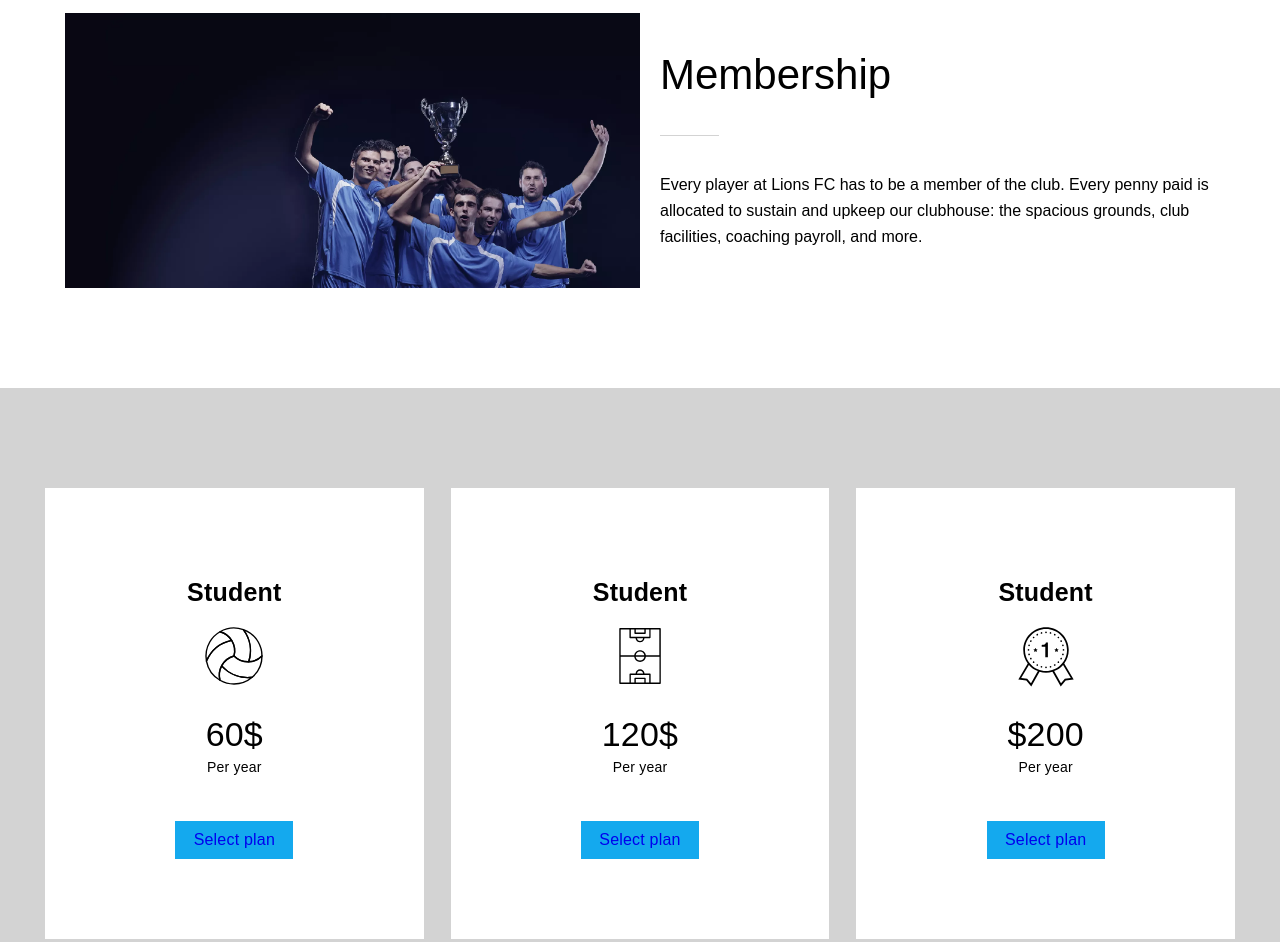
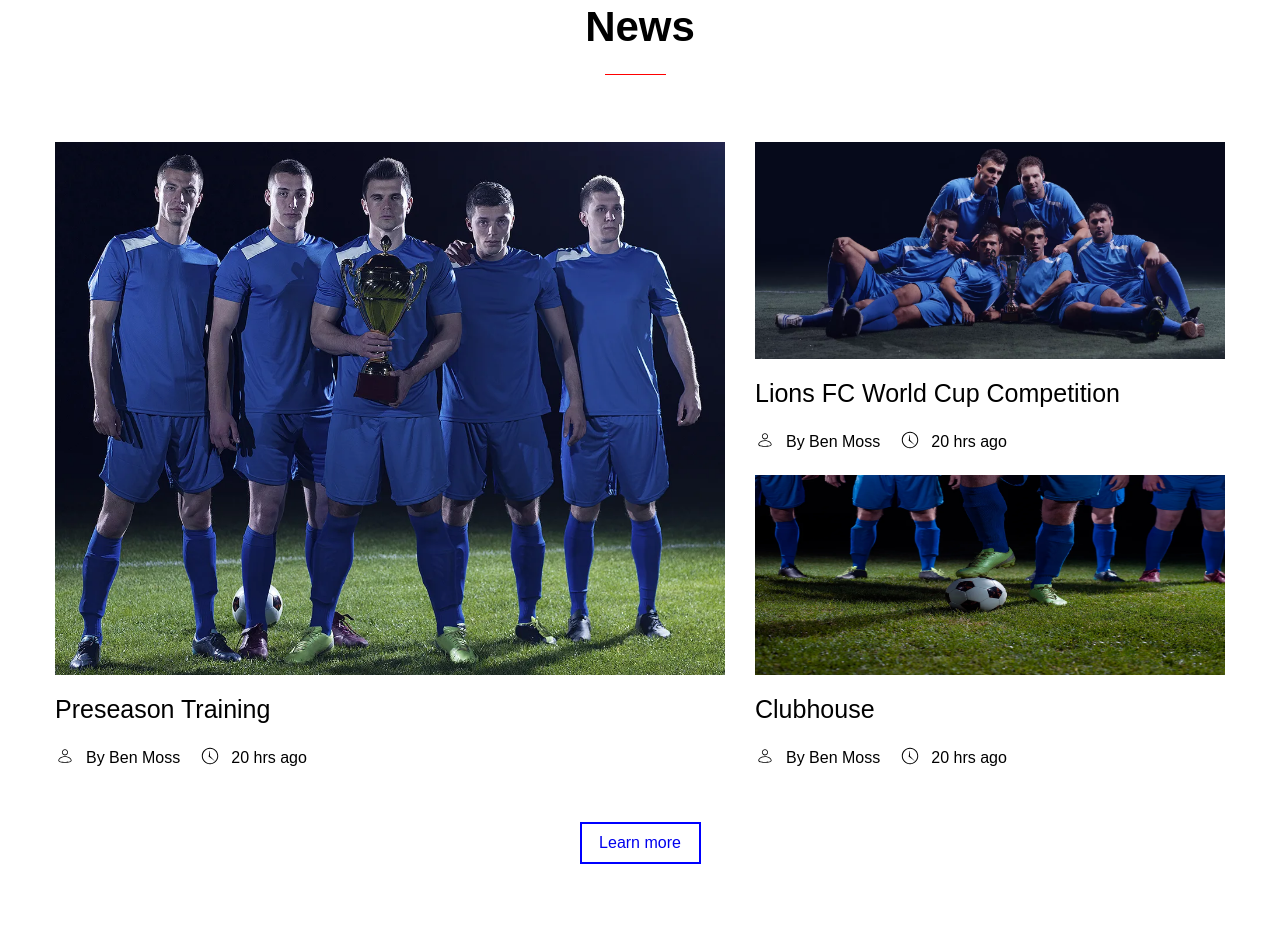
Before and after one commit to sinner1993/personal-project-for-courses, a plain HTML site: page index.html in a window 1280 px wide. Shown: the part 962-1904 px from the top of the page. Drawn offline with Linux system fonts and the light colour scheme.

Commit message:
added 1 block , and bit of css

```diff
--- a/css/index.css
+++ b/css/index.css
@@ -4,3 +4,4 @@
 @import "membership__price.css";
 @import "membership__order__form.css";
 @import "team__with__cup.css";
+@import "news.css";
--- a/css/membership.css
+++ b/css/membership.css
@@ -1,8 +1,9 @@
-.membership__container{
+.membership__container {
     padding: 100px 30px;
     width: 100%;
 }
-.membership__wrapper{
+
+.membership__wrapper {
     display: flex;
     align-items: center;
     margin: 0 auto;
@@ -11,28 +12,32 @@
     gap: 20px;
 }
 
-.membership__img{
+.membership__img {
     object-fit: cover;
     object-position: 54.386% 0%;
-    width: 575px;
-    height: 275px;
+    /* width: 575px; */
+    /* height: 275px; */
 }
-.membership__article{
+
+.membership__article {
     width: 100%;
     white-space: break-spaces;
     min-width: 575px;
     padding-right: 20px;
 }
-.membership__h1{
+
+.membership__h1 {
     font-size: 42px;
     font-weight: 400;
 }
-.membership__hr{
+
+.membership__hr {
     width: 59px;
     border-bottom: 1px ridge lightgray;
     height: 1px;
 }
-.membership__p{
+
+.membership__p {
     line-height: 26px;
     font-weight: 400;
 }
--- a/css/membership__order__form.css
+++ b/css/membership__order__form.css
@@ -1,4 +1,4 @@
-.membership__order__form__section{
+.membership__order__form__section {
     background-image: url("../images/form__stadium.webp");
     background-size: 1000 1000;
     background-repeat: no-repeat;
--- /dev/null
+++ b/css/news.css
@@ -0,0 +1,139 @@
+.news__container {
+    width: 100%;
+    display: flex;
+    justify-content: center;
+    margin: 0 auto;
+    text-align: center;
+    padding: 90px 0;
+}
+
+.news__left__side__img__wrapper {
+    max-width: 670px;
+    max-height: 533px;
+}
+
+.news__left__side__img {
+    height: 100%;
+    width: 100%;
+    object-fit: cover;
+    object-position: 50% 0%;
+}
+
+.news__right__side__img {
+    padding-bottom: -28px;
+    height: 100%;
+    width: 100%;
+    object-fit: cover;
+    object-position: 57% 0%;
+    width: 470px;
+    height: 217px;
+}
+
+.news__right__side__bodies__legs {
+    max-width: 470px;
+    max-height: 200px;
+}
+
+.news__images__container {
+    display: flex;
+    gap: 30px;
+    margin-top: 91px;
+}
+
+.news__h2__container {
+    margin-bottom: 20px;
+    position: relative;
+}
+
+.news__h2 {
+    font-size: 42px;
+    margin-bottom: 50px;
+}
+
+.news__h2::after {
+    content: "";
+    display: flex;
+    width: 61px;
+    height: 1px;
+    position: absolute;
+    border-bottom: 1px ridge red;
+    bottom: -50%;
+    left: 47%;
+    z-index: 5;
+}
+
+.news__right-side__p {
+    margin: 20px 0;
+    font-size: 25px;
+    text-align: start;
+
+}
+
+.news__right__side__icons__wrapper {
+    display: flex;
+    margin-bottom: 19px;
+    gap: 20px;
+}
+
+.man__icon,
+.clock__icon {
+    width: 20px;
+    height: 24px;
+}
+
+.news__right-side__produced__wrapper__by {
+    display: flex;
+    gap: 11px;
+    align-items: center;
+}
+
+.news__right-side__produced__wrapper__by__p {
+    font-size: 16px;
+}
+
+.news__right__side__produced__wrapper {
+    gap: 20px;
+}
+
+.news__right__side__produced__icon__wrapper,
+.news__left__side__produced__icon__wrapper {
+    display: flex;
+    align-items: center;
+    gap: 11px;
+    font-size: 16px;
+}
+
+.news__right__side__produced__for__icon__wrapper,
+.news__left__side__produced__for__icon__wrapper {
+    display: flex;
+    gap: 20px;
+}
+
+.news__left__side__p {
+    font-size: 25px;
+    padding: 20px 0;
+    text-align: initial;
+}
+
+.news__button {
+    font-size: 16px;
+    text-decoration: none;
+    display: block;
+    transition: 300ms ease-in-out;
+    padding: 10px 0;
+}
+
+.news__button__wrapper {
+    margin: 50px auto;
+    border: 2px solid blue;
+    max-width: 121px;
+    outline: none;
+    transition: 300ms ease-in-out;
+    background-color: white;
+}
+
+.news__button__wrapper :hover,
+.news__boutton__joint :hover {
+    background-color: blue;
+    color: white;
+}
--- /dev/null
+++ b/partials/news__partial.html
@@ -0,0 +1,139 @@
+<section class="news__container">
+    <div class="news_wrapper">
+        <div class="news__h2__container">
+            <h2 class="news__h2">News</h2>
+            <div class="news__hr"></div>
+        </div>
+        <div class="news__images__container">
+            <div class="news__left__side__img__wrapper">
+                <img class="news__left__side__img" src="../images/left__side__team__players.webp"
+                    alt="team players are holding trofie">
+                <p class="news__left__side__p">Preseason Training</p>
+                <div class="news__left__side__produced__for__icon__wrapper">
+                    <div class="news__left__side__produced__icon__wrapper">
+                        <span class="news__left__side__produced__icon">
+                            <svg class="man__icon" xmlns="http://www.w3.org/2000/svg"
+                                xmlns:xlink="http://www.w3.org/1999/xlink" version="1.1" x="0px" y="0px"
+                                viewBox="0 0 50 50" style="enable-background:new 0 0 50 50;max-width:100%"
+                                xml:space="preserve" height="100%">
+                                <path
+                                    d="M24.9414063,23.5566406c-4.2338867,0-7.6782227-3.4443359-7.6782227-7.6782227s3.4443359-7.6787109,7.6782227-7.6787109  s7.6787109,3.4448242,7.6787109,7.6787109S29.175293,23.5566406,24.9414063,23.5566406z M24.9414063,10.199707  c-3.1308594,0-5.6782227,2.5473633-5.6782227,5.6787109c0,3.1308594,2.5473633,5.6782227,5.6782227,5.6782227  c3.1313477,0,5.6787109-2.5473633,5.6787109-5.6782227C30.6201172,12.7470703,28.0727539,10.199707,24.9414063,10.199707z   M24.9414063,42.0952148c-8.652832,0-16.659668-0.7490234-16.659668-6.184082  c0-4.8022461,7.2773438-10.3842773,16.659668-10.3842773c9.3828125,0,16.6601563,5.5820313,16.6601563,10.3842773  C41.6015625,41.3461914,33.5942383,42.0952148,24.9414063,42.0952148z M24.9414063,27.5268555  c-7.8950195,0-14.659668,4.6103516-14.659668,8.3842773c0,3.7084961,7.8344727,4.184082,14.659668,4.184082  c6.8256836,0,14.6601563-0.4755859,14.6601563-4.184082C39.6015625,32.137207,32.8369141,27.5268555,24.9414063,27.5268555z"
+                                    style="" fill="currentColor"></path>
+                            </svg>
+                        </span>
+                        <p class="news__left__side__produced__p">By Ben Moss</p>
+                    </div>
+                    <div class="news__left__side__produced__icon__wrapper">
+                        <span class="news__left__side__produced__icon">
+                            <svg class="clock__icon" xmlns="http://www.w3.org/2000/svg"
+                                xmlns:xlink="http://www.w3.org/1999/xlink" version="1.1" x="0px" y="0px"
+                                viewBox="0 0 512 512" enable-background="new 0 0 512 512" xml:space="preserve"
+                                style="max-width:100%" height="100%">
+                                <g style="" fill="currentColor">
+                                    <g style="" fill="currentColor">
+                                        <path fill="currentColor"
+                                            d="M256.5,45.662C140.333,45.662,46.162,139.833,46.162,256c0,116.166,94.171,210.338,210.338,210.338    S466.838,372.166,466.838,256C466.838,139.833,372.667,45.662,256.5,45.662z M387.554,387.053    c-17.026,17.027-36.849,30.394-58.917,39.728c-22.839,9.659-47.108,14.558-72.137,14.558s-49.299-4.898-72.137-14.558    c-22.068-9.334-41.891-22.7-58.917-39.728c-17.027-17.025-30.393-36.849-39.727-58.916C76.06,305.298,71.162,281.028,71.162,256    s4.898-49.298,14.558-72.137c9.334-22.068,22.7-41.891,39.726-58.918c17.027-17.026,36.85-30.392,58.917-39.726    c22.838-9.659,47.108-14.558,72.137-14.558s49.298,4.898,72.137,14.558c22.068,9.334,41.891,22.699,58.917,39.726    c17.027,17.027,30.393,36.85,39.727,58.918c9.659,22.839,14.558,47.108,14.558,72.137s-4.898,49.298-14.558,72.137    C417.946,350.204,404.581,370.027,387.554,387.053z"
+                                            style=""></path>
+                                        <polygon fill="currentColor"
+                                            points="253.099,126 243.69,126 223.395,264.06 222.4,272.617 229.432,278.22 367.856,380.532     373.028,375.215 255.5,256   "
+                                            style=""></polygon>
+                                    </g>
+                                </g>
+                            </svg>
+                        </span>
+                        <p class="news__left__side__produced__p">20 hrs ago</p>
+                    </div>
+                </div>
+            </div>
+            <div class="news__right__side__img__wrapper">
+                <div class="news__right__side__img__team__wrapper">
+                    <img class="news__right__side__img" src="../images/right__side__team__players.webp"
+                        alt="footbal team is laying on stadium's grass">
+                </div>
+                <p class="news__right-side__p">Lions FC World Cup Competition</p>
+                <div class="news__right-side__produced__wrapper">
+                    <div class="news__right__side__icons__wrapper">
+                        <div class="news__right-side__produced__wrapper__by">
+                            <span class="news__right-side__produced__wrapper__by__weapper">
+                                <svg class="man__icon" xmlns="http://www.w3.org/2000/svg"
+                                    xmlns:xlink="http://www.w3.org/1999/xlink" version="1.1" x="0px" y="0px"
+                                    viewBox="0 0 50 50" style="enable-background:new 0 0 50 50;max-width:100%"
+                                    xml:space="preserve" height="100%">
+                                    <path
+                                        d="M24.9414063,23.5566406c-4.2338867,0-7.6782227-3.4443359-7.6782227-7.6782227s3.4443359-7.6787109,7.6782227-7.6787109  s7.6787109,3.4448242,7.6787109,7.6787109S29.175293,23.5566406,24.9414063,23.5566406z M24.9414063,10.199707  c-3.1308594,0-5.6782227,2.5473633-5.6782227,5.6787109c0,3.1308594,2.5473633,5.6782227,5.6782227,5.6782227  c3.1313477,0,5.6787109-2.5473633,5.6787109-5.6782227C30.6201172,12.7470703,28.0727539,10.199707,24.9414063,10.199707z   M24.9414063,42.0952148c-8.652832,0-16.659668-0.7490234-16.659668-6.184082  c0-4.8022461,7.2773438-10.3842773,16.659668-10.3842773c9.3828125,0,16.6601563,5.5820313,16.6601563,10.3842773  C41.6015625,41.3461914,33.5942383,42.0952148,24.9414063,42.0952148z M24.9414063,27.5268555  c-7.8950195,0-14.659668,4.6103516-14.659668,8.3842773c0,3.7084961,7.8344727,4.184082,14.659668,4.184082  c6.8256836,0,14.6601563-0.4755859,14.6601563-4.184082C39.6015625,32.137207,32.8369141,27.5268555,24.9414063,27.5268555z"
+                                        style="" fill="currentColor"></path>
+                                </svg>
+                            </span>
+                            <p class="news__right__side__produced__wrapper__by__p">By Ben Moss</p>
+                        </div>
+                        <div class="news__right-side__produced__wrapper__by">
+                            <span class="news__right__side__produced__wrapper__by__weapper">
+                                <svg class="clock__icon" xmlns="http://www.w3.org/2000/svg"
+                                    xmlns:xlink="http://www.w3.org/1999/xlink" version="1.1" x="0px" y="0px"
+                                    viewBox="0 0 512 512" enable-background="new 0 0 512 512" xml:space="preserve"
+                                    style="max-width:100%" height="100%">
+                                    <g style="" fill="currentColor">
+                                        <g style="" fill="currentColor">
+                                            <path fill="currentColor"
+                                                d="M256.5,45.662C140.333,45.662,46.162,139.833,46.162,256c0,116.166,94.171,210.338,210.338,210.338    S466.838,372.166,466.838,256C466.838,139.833,372.667,45.662,256.5,45.662z M387.554,387.053    c-17.026,17.027-36.849,30.394-58.917,39.728c-22.839,9.659-47.108,14.558-72.137,14.558s-49.299-4.898-72.137-14.558    c-22.068-9.334-41.891-22.7-58.917-39.728c-17.027-17.025-30.393-36.849-39.727-58.916C76.06,305.298,71.162,281.028,71.162,256    s4.898-49.298,14.558-72.137c9.334-22.068,22.7-41.891,39.726-58.918c17.027-17.026,36.85-30.392,58.917-39.726    c22.838-9.659,47.108-14.558,72.137-14.558s49.298,4.898,72.137,14.558c22.068,9.334,41.891,22.699,58.917,39.726    c17.027,17.027,30.393,36.85,39.727,58.918c9.659,22.839,14.558,47.108,14.558,72.137s-4.898,49.298-14.558,72.137    C417.946,350.204,404.581,370.027,387.554,387.053z"
+                                                style=""></path>
+                                            <polygon fill="currentColor"
+                                                points="253.099,126 243.69,126 223.395,264.06 222.4,272.617 229.432,278.22 367.856,380.532     373.028,375.215 255.5,256   "
+                                                style=""></polygon>
+                                        </g>
+                                    </g>
+                                </svg>
+                            </span>
+                            <p class="news__right__side__produced__wrapper__by__p">20 hrs ago</p>
+                        </div>
+                    </div>
+                    <div class="news__right__side__bodies__legs__wrapper">
+                        <img class="news__right__side__bodies__legs" src="../images/bodies__legs.webp"
+                            alt="somebody of team put his legs on the ball">
+                    </div>
+                    <div class="news__right__side__produced__wrapper">
+                        <p class="news__left__side__p">Clubhouse</p>
+                        <div class="news__right__side__produced__for__icon__wrapper">
+                            <div class="news__right__side__produced__icon__wrapper">
+                                <span class="news__right__side__produced__icon">
+                                    <svg class="man__icon" xmlns="http://www.w3.org/2000/svg"
+                                        xmlns:xlink="http://www.w3.org/1999/xlink" version="1.1" x="0px" y="0px"
+                                        viewBox="0 0 50 50" style="enable-background:new 0 0 50 50;max-width:100%"
+                                        xml:space="preserve" height="100%">
+                                        <path
+                                            d="M24.9414063,23.5566406c-4.2338867,0-7.6782227-3.4443359-7.6782227-7.6782227s3.4443359-7.6787109,7.6782227-7.6787109  s7.6787109,3.4448242,7.6787109,7.6787109S29.175293,23.5566406,24.9414063,23.5566406z M24.9414063,10.199707  c-3.1308594,0-5.6782227,2.5473633-5.6782227,5.6787109c0,3.1308594,2.5473633,5.6782227,5.6782227,5.6782227  c3.1313477,0,5.6787109-2.5473633,5.6787109-5.6782227C30.6201172,12.7470703,28.0727539,10.199707,24.9414063,10.199707z   M24.9414063,42.0952148c-8.652832,0-16.659668-0.7490234-16.659668-6.184082  c0-4.8022461,7.2773438-10.3842773,16.659668-10.3842773c9.3828125,0,16.6601563,5.5820313,16.6601563,10.3842773  C41.6015625,41.3461914,33.5942383,42.0952148,24.9414063,42.0952148z M24.9414063,27.5268555  c-7.8950195,0-14.659668,4.6103516-14.659668,8.3842773c0,3.7084961,7.8344727,4.184082,14.659668,4.184082  c6.8256836,0,14.6601563-0.4755859,14.6601563-4.184082C39.6015625,32.137207,32.8369141,27.5268555,24.9414063,27.5268555z"
+                                            style="" fill="currentColor"></path>
+                                    </svg>
+                                </span>
+                                <p class="news__right__side__produced__p">By Ben Moss</p>
+                            </div>
+                            <div class="news__right__side__produced__icon__wrapper">
+                                <span class="news__right__side__produced__icon">
+                                    <svg class="clock__icon" xmlns="http://www.w3.org/2000/svg"
+                                        xmlns:xlink="http://www.w3.org/1999/xlink" version="1.1" x="0px" y="0px"
+                                        viewBox="0 0 512 512" enable-background="new 0 0 512 512" xml:space="preserve"
+                                        style="max-width:100%" height="100%">
+                                        <g style="" fill="currentColor">
+                                            <g style="" fill="currentColor">
+                                                <path fill="currentColor"
+                                                    d="M256.5,45.662C140.333,45.662,46.162,139.833,46.162,256c0,116.166,94.171,210.338,210.338,210.338    S466.838,372.166,466.838,256C466.838,139.833,372.667,45.662,256.5,45.662z M387.554,387.053    c-17.026,17.027-36.849,30.394-58.917,39.728c-22.839,9.659-47.108,14.558-72.137,14.558s-49.299-4.898-72.137-14.558    c-22.068-9.334-41.891-22.7-58.917-39.728c-17.027-17.025-30.393-36.849-39.727-58.916C76.06,305.298,71.162,281.028,71.162,256    s4.898-49.298,14.558-72.137c9.334-22.068,22.7-41.891,39.726-58.918c17.027-17.026,36.85-30.392,58.917-39.726    c22.838-9.659,47.108-14.558,72.137-14.558s49.298,4.898,72.137,14.558c22.068,9.334,41.891,22.699,58.917,39.726    c17.027,17.027,30.393,36.85,39.727,58.918c9.659,22.839,14.558,47.108,14.558,72.137s-4.898,49.298-14.558,72.137    C417.946,350.204,404.581,370.027,387.554,387.053z"
+                                                    style=""></path>
+                                                <polygon fill="currentColor"
+                                                    points="253.099,126 243.69,126 223.395,264.06 222.4,272.617 229.432,278.22 367.856,380.532     373.028,375.215 255.5,256   "
+                                                    style=""></polygon>
+                                            </g>
+                                        </g>
+                                    </svg>
+                                </span>
+                                <p class="news__right__side__produced__p">20 hrs ago</p>
+                            </div>
+                        </div>
+                    </div>
+                </div>
+            </div>
+        </div>
+        <div class="news__button__wrapper news__boutton__joint">
+            <a class="news__button news__boutton__joint" type="button" href="#">Learn more</a>
+        </div>
+    </div>
+</section>
```
Also changed, not shown: css/global.css (+13 -9 lines), css/header.css (+18 -13 lines), css/membership__price.css (+18 -9 lines), css/team__with__cup.css (+8 -3 lines), index.html (+4 -0 lines), partials/header__partial.html (+1 -1 lines), partials/membership__partial.html (+3 -1 lines), images/bodies__legs.webp (added), images/left__side__team__players.webp (added), images/right__side__team__players.webp (added).
